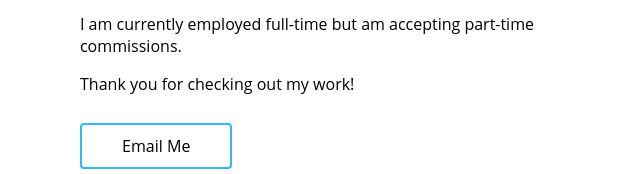
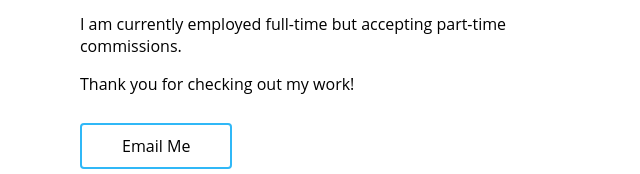
Before and after one commit to blakewdesigns/blakewdesigns.github.io, a plain HTML site: page about.html in a window 1280 px wide. Shown: the part 757-931 px from the top of the page, 600-1240 px from the left. Drawn offline with Linux system fonts and the light colour scheme.

Commit message:
Bop it a third time.

```diff
--- a/about.html
+++ b/about.html
@@ -38,7 +38,7 @@
                 <p>I am a creator, UX designer, and visual designer living in Indianapolis. I graduated from Kenzie Academy with certificates in UX Design and User Interface Engineering.
                     I am married to a wonderful woman and we have two awesome cats. We enjoy adventuring, playing video games, and eating great food.
                 </p>
-                <p>I am currently employed full-time but am accepting part-time commissions.</p>
+                <p>I am currently employed full-time but accepting part-time commissions.</p>
                 <p>Thank you for checking out my work!</p>
             </div>
             <div id="btnwrapper">
```
